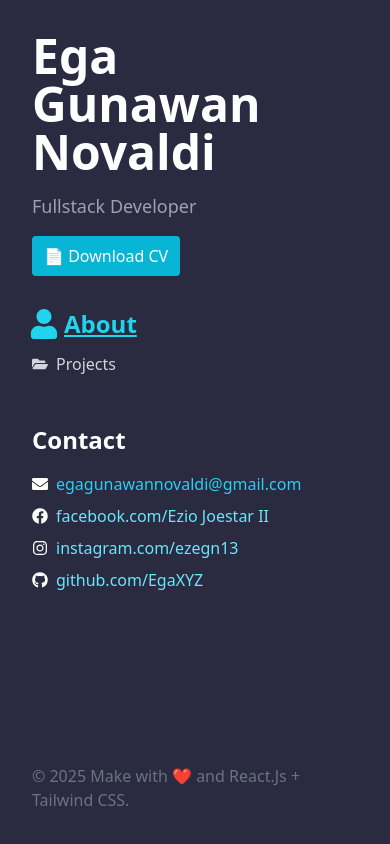
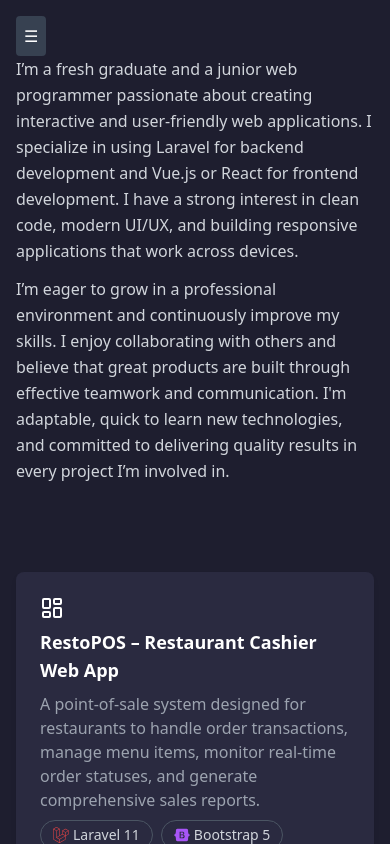
Before and after one commit to Egaxyz/Portofolio, a React (Create React App) app: page / in a window 390 px wide. Built offline with nearby package versions, Linux system fonts and the light colour scheme.

Commit message:
Feat: Responsive UI for Mobile

```diff
--- a/src/App.jsx
+++ b/src/App.jsx
@@ -1,14 +1,36 @@
 import Sidebar from "./components/Sidebar";
 import MainContent from "./components/MainContent";
+import { useState } from "react";
 
 export default function App() {
+  const [isSidebarOpen, setIsSidebarOpen] = useState(false);
+
   return (
     <div className="bg-[#1e1e2f] text-gray-300 min-h-screen font-sans flex">
-      <div className="bg-[#1e1e2f]">
+      <div
+        className={`
+          fixed inset-y-0 left-0 z-50 bg-[#1e1e2f] transform transition-transform duration-300
+          ${isSidebarOpen ? "translate-x-0" : "-translate-x-full"}
+          md:translate-x-0 md:relative md:block
+        `}
+      >
         <Sidebar />
       </div>
+      {isSidebarOpen && (
+        <div
+          className="fixed inset-0 bg-black opacity-50 z-40 md:hidden"
+          onClick={() => setIsSidebarOpen(false)}
+        ></div>
+      )}
 
-      <div className="flex-1 h-screen overflow-y-auto">
+      <div className="flex-1 h-screen overflow-y-auto relative">
+        <button
+          className="fixed top-4 left-4 z-50 p-2 text-white bg-gray-700 rounded md:hidden"
+          onClick={() => setIsSidebarOpen(!isSidebarOpen)}
+        >
+          ☰
+        </button>
+
         <MainContent />
       </div>
     </div>
--- a/src/components/Header.jsx
+++ b/src/components/Header.jsx
@@ -1,14 +1,16 @@
 export default function Header() {
   return (
     <header className="">
-      <h1 className="text-5xl font-extrabold text-white">
+      <h1 className="text-2xl md:text-3xl font-extrabold text-white">
         Ega Gunawan Novaldi
       </h1>
-      <p className="text-lg text-gray-400 mt-4">Fullstack Developer</p>
+      <p className="text-sm md:text-lg text-gray-400 mt-2 md:mt-4">
+        Fullstack Developer
+      </p>
       <a
         href="../CV/cv.pdf"
         download
-        className="inline-flex items-center px-3 py-2 my-4 bg-cyan-500 text-white rounded hover:bg-cyan-600 transition"
+        className="inline-flex items-center px-2 py-1 md:px-3 md:py-2 my-3 md:my-4 bg-cyan-500 text-xs md:text-base text-white rounded hover:bg-cyan-600 transition"
       >
         📄 Download CV
       </a>
--- a/src/components/MainContent.jsx
+++ b/src/components/MainContent.jsx
@@ -3,7 +3,7 @@ import Projects from "./Projects";
 
 export default function MainContent() {
   return (
-    <main className="p-8 space-y-12">
+    <main className="p-4 sm:p-6 md:p-8 space-y-12 max-w-screen-md w-full mx-auto">
       <About />
       <Projects />
     </main>
--- a/src/components/Projects.jsx
+++ b/src/components/Projects.jsx
@@ -86,8 +86,8 @@ export default function Projects() {
                   rel="noopener noreferrer"
                   className="inline-block text-blue-400 text-sm leading-tight hover:underline"
                 >
-                  <div className="whitespace-pre text-lg">
-                    {"-> " + project.link}
+                  <div className="whitespace-pre ">
+                    <h1 className="text-md">{project.link}</h1>
                   </div>
                 </a>
               </div>
--- a/src/components/Sidebar.jsx
+++ b/src/components/Sidebar.jsx
@@ -5,7 +5,7 @@ import List from "./List";
 
 export default function Sidebar() {
   return (
-    <div className="bg-[#2a2a40] p-8 flex flex-col md:sticky top-0 h-full">
+    <div className="bg-[#2a2a40] pt-16 px-4 flex flex-col md:sticky top-0 h-full">
       <Header />
       <List />
       <Contact />
```
